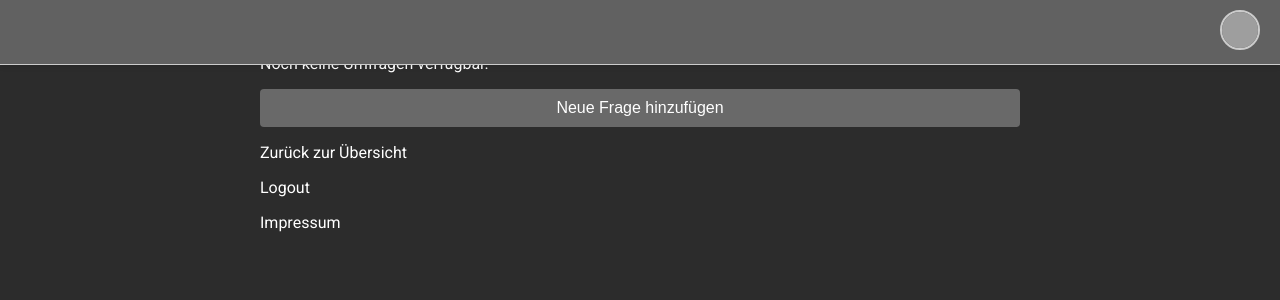
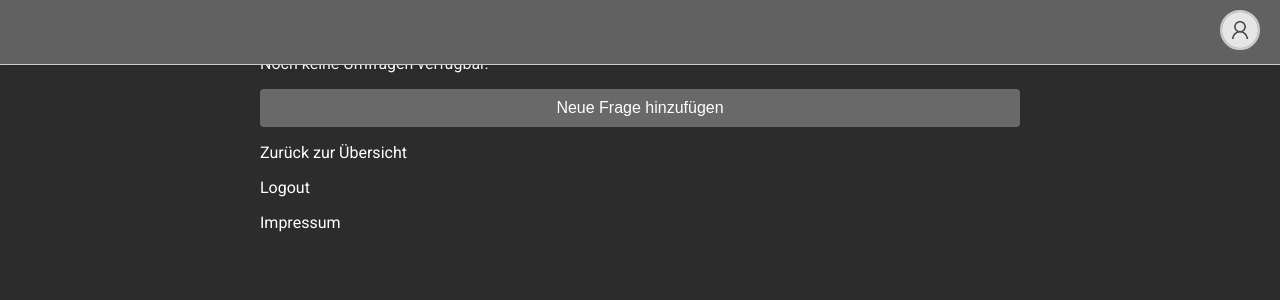
Before and after one commit to EliaLaussegger/PollsDjango1, a Django app: page /polls/every_feed/ in a window 1280 px wide. Shown: the top 300 px of the page. Run offline with Django 5.2, Linux system fonts and the light colour scheme; data that the repository does not hold is empty; grey boxes are pictures that could not be loaded.

Commit message:
Standard Profile updated to everyone

```diff
--- a/polls/templates/polls/add_question.html
+++ b/polls/templates/polls/add_question.html
@@ -35,7 +35,7 @@
             {% if request.user.profile.profile_image %}
                 <img src="{{ request.user.profile.profile_image.url }}" alt="Profilbild" class="profile_images">
             {% else %}
-                <img src="{% static 'default_profile.jpg' %}" alt="Default Profilbild" class="profile_images">
+                <img src="{% static 'polls/default_profile.png' %}" alt="Profilbild" class="profile_images">
             {% endif %}
                 {{ user.username }}
         </a>
--- a/polls/templates/polls/detail.html
+++ b/polls/templates/polls/detail.html
@@ -38,7 +38,7 @@
               {% if question.author.profile.profile_image %}
                 <img src="{{ question.author.profile.profile_image.url }}" class="profile_images" alt="{{ question.author }}">
               {% else %}
-                <img src="{% static 'default_profile.jpg' %}" class="profile_images" alt="Default">
+                <img src="{% static 'polls/default_profile.png' %}" alt="Profilbild" class="profile_images">
               {% endif %}
                 {{ question.author }}
             </p>
--- a/polls/templates/polls/every_feed.html
+++ b/polls/templates/polls/every_feed.html
@@ -16,7 +16,7 @@
           {% if request.user.profile.profile_image %}
               <img src="{{ request.user.profile.profile_image.url }}" alt="Profilbild" class="profile_images">
           {% else %}
-              <img src="{% static 'default_profile.jpg' %}" alt="Default Profilbild" class="profile_images">
+              <img src="{% static 'polls/default_profile.png' %}" alt="Profilbild" class="profile_images">
           {% endif %}
               {{ user.username }}
       </a>
@@ -39,7 +39,7 @@
                 {% if question.author.profile.profile_image %}
                   <img src="{{ question.author.profile.profile_image.url }}" class="profile_images" alt="{{ question.author }}">
                 {% else %}
-                  <img src="{% static 'default_profile.jpg' %}" class="profile_images" alt="Default">
+                  <img src="{% static 'polls/default_profile.png' %}" alt="Profilbild" class="profile_images">
                 {% endif %}
                   {{ question.author }}
               <form method="post" action="{% url 'polls:like_question' question.id %}">
--- a/polls/templates/polls/impressum.html
+++ b/polls/templates/polls/impressum.html
@@ -16,7 +16,7 @@
           {% if request.user.profile.profile_image %}
               <img src="{{ request.user.profile.profile_image.url }}" alt="Profilbild" class="profile_images">
           {% else %}
-              <img src="{% static 'default_profile.jpg' %}" alt="Default Profilbild" class="profile_images">
+              <img src="{% static 'polls/default_profile.png' %}" alt="Profilbild" class="profile_images">
           {% endif %}
               {{ user.username }}
       </a>
--- a/polls/templates/polls/index.html
+++ b/polls/templates/polls/index.html
@@ -18,7 +18,7 @@
           {% if request.user.profile.profile_image %}
               <img src="{{ request.user.profile.profile_image.url }}" alt="Profilbild" class="profile_images">
           {% else %}
-              <img src="{% static 'default_profile.jpg' %}" alt="Default Profilbild" class="profile_images">
+              <img src="{% static 'polls/default_profile.png' %}" alt="Profilbild" class="profile_images">
           {% endif %}
               {{ user.username }}
       </a>
--- a/polls/templates/polls/latest_feed.html
+++ b/polls/templates/polls/latest_feed.html
@@ -23,7 +23,7 @@
               {% if question.author.profile.profile_image %}
                 <img src="{{ question.author.profile.profile_image.url }}" class="profile_images" alt="{{ question.author }}">
               {% else %}
-                <img src="{% static 'default_profile.jpg' %}" class="profile_images" alt="Default">
+                <img src="{% static 'polls/default_profile.png' %}" alt="Profilbild" class="profile_images">
               {% endif %}
                 {{ question.author }}
             <form method="post" action="{% url 'polls:like_question' question.id %}">
@@ -52,7 +52,7 @@
           {% if request.user.profile.profile_image %}
               <img src="{{ request.user.profile.profile_image.url }}" alt="Profilbild" class="profile_images">
           {% else %}
-              <img src="{% static 'default_profile.jpg' %}" alt="Default Profilbild" class="profile_images">
+              <img src="{% static 'polls/default_profile.png' %}" alt="Profilbild" class="profile_images">
           {% endif %}
               {{ user.username }}
       </a>
--- a/polls/templates/polls/popular.html
+++ b/polls/templates/polls/popular.html
@@ -23,7 +23,7 @@
               {% if question.author.profile.profile_image %}
                 <img src="{{ question.author.profile.profile_image.url }}" class="profile_images" alt="{{ question.author }}">
               {% else %}
-                <img src="{% static 'default_profile.jpg' %}" class="profile_images" alt="Default">
+                <img src="{% static 'polls/default_profile.png' %}" alt="Profilbild" class="profile_images">
               {% endif %}
                 {{ question.author }}
             </p>
@@ -53,7 +53,7 @@
           {% if request.user.profile.profile_image %}
               <img src="{{ request.user.profile.profile_image.url }}" alt="Profilbild" class="profile_images">
           {% else %}
-              <img src="{% static 'default_profile.jpg' %}" alt="Default Profilbild" class="profile_images">
+              <img src="{% static 'polls/default_profile.png' %}" alt="Profilbild" class="profile_images">
           {% endif %}
               {{ user.username }}
       </a>
--- a/polls/templates/polls/results.html
+++ b/polls/templates/polls/results.html
@@ -29,7 +29,7 @@
           {% if request.user.profile.profile_image %}
               <img src="{{ request.user.profile.profile_image.url }}" alt="Profilbild" class="profile_images">
           {% else %}
-              <img src="{% static 'default_profile.jpg' %}" alt="Default Profilbild" class="profile_images">
+              <img src="{% static 'polls/default_profile.png' %}" alt="Profilbild" class="profile_images">
           {% endif %}
               {{ user.username }}
       </a>
```
